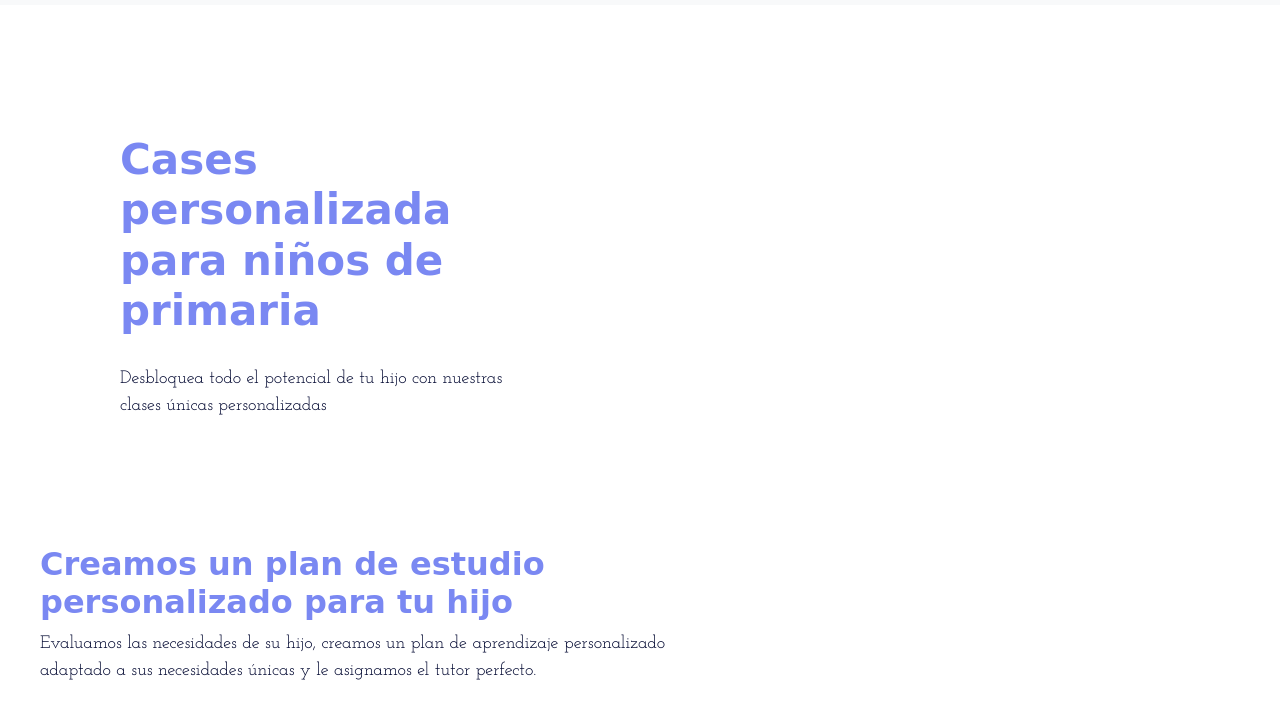
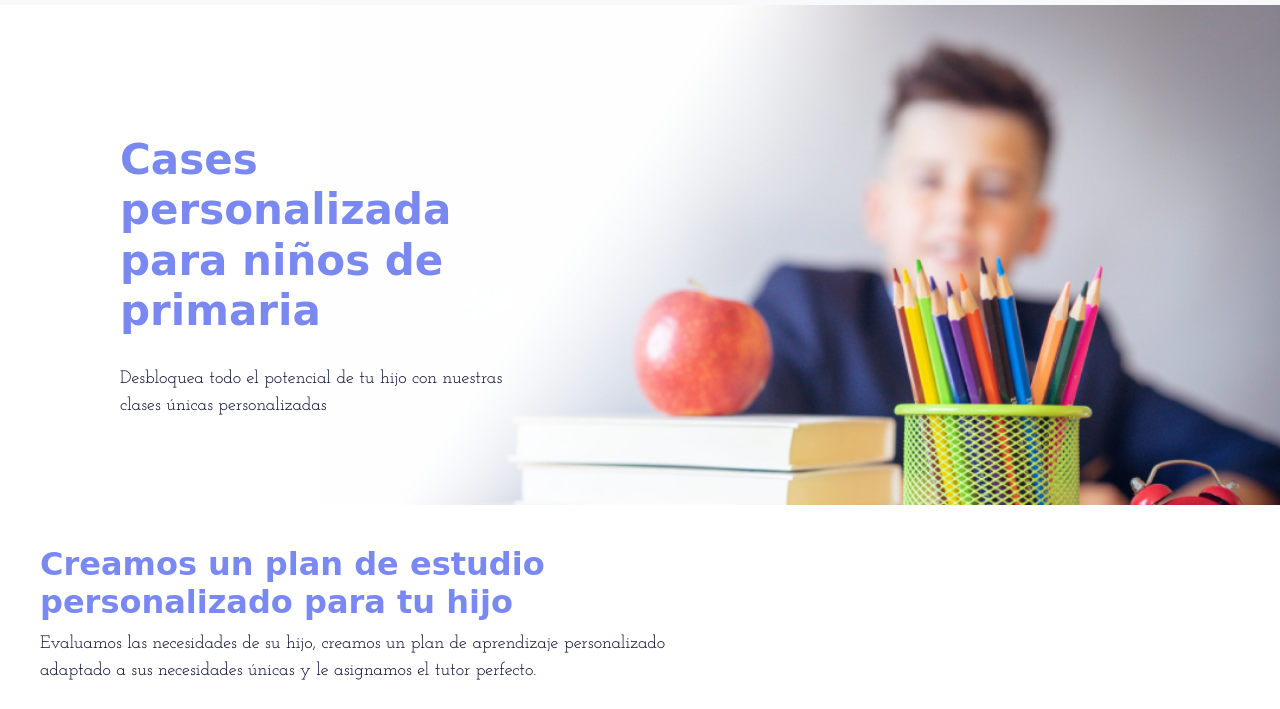
Before and after one commit to JorgeReyesVaz/PF-ReyesVazquez, a plain HTML site: page index.html in a window 1280 px wide. Shown: the part 91-800 px from the top of the page. Drawn offline with nearby package versions, Linux system fonts and the light colour scheme; a web font is replaced by a local one.

Commit message:
Actualización enlaces imágenes

```diff
--- a/styles/estilos.css
+++ b/styles/estilos.css
@@ -52,7 +52,7 @@ span{
 
 }
 .nosotros-img{
-    background-image: url("./assets/header.jpg");
+    background-image: url("../assets/header.jpg");
     background-size: cover;
     height: 100%;
     width: 100%;
```
